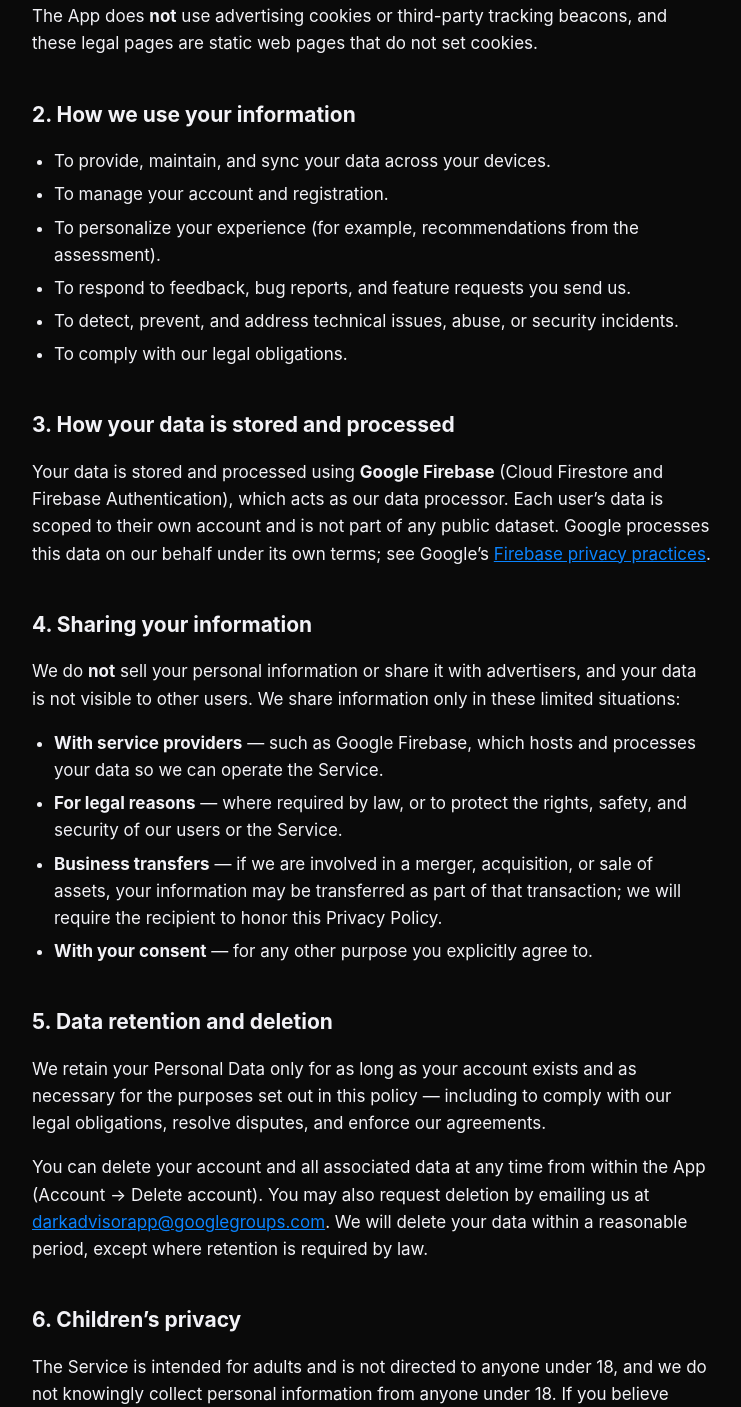
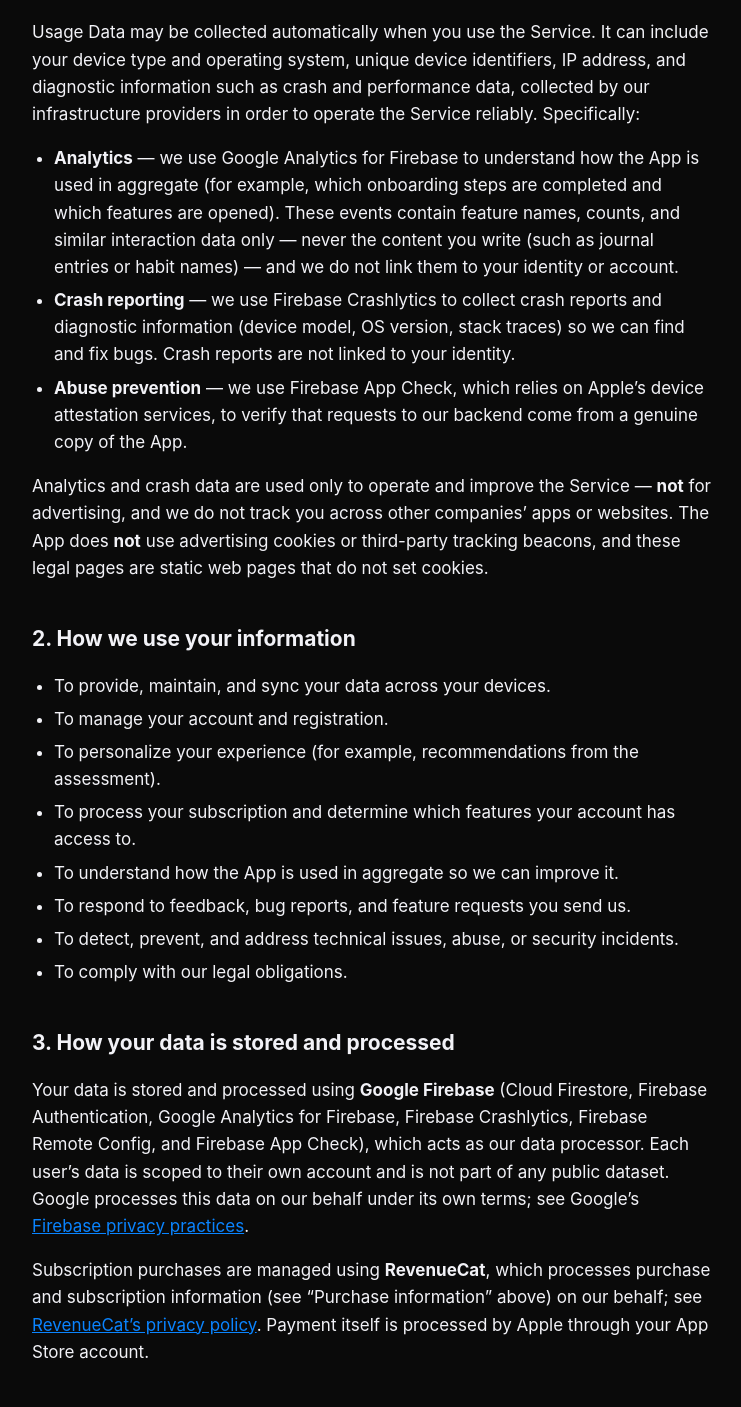
Before and after one commit to topdogtouchdown/darkadvisor-info, a plain HTML site: page privacy-policy.html in a window 1280 px wide. Shown: the part 1393-2800 px from the top of the page, without its empty margins (268-1009 px from the left). Drawn offline with Linux system fonts and the light colour scheme.

Commit message:
Legal Update

```diff
--- a/privacy-policy.html
+++ b/privacy-policy.html
@@ -45,7 +45,7 @@
   <main class="wrap">
     <a class="back" href="./index.html">← Dark Advisor</a>
     <h1>Privacy Policy</h1>
-    <p class="effective">Last updated: June 6, 2026</p>
+    <p class="effective">Last updated: July 8, 2026</p>
 
     <p>
       This Privacy Policy describes how <strong>Griffin Nelms</strong> (“we”, “us”, or “our”)
@@ -81,6 +81,12 @@
         <strong>Profile details you provide</strong> — information you enter during onboarding, such as a
         display name and age, and the preferences generated by the in-app assessment.
       </li>
+      <li>
+        <strong>Purchase information</strong> — if you buy a subscription, we and our payments processor
+        (RevenueCat) receive your purchase history and subscription status (product, price, renewal state)
+        together with a random app user ID. We never receive your credit-card or full payment details —
+        payment is handled entirely by Apple.
+      </li>
     </ul>
     <p>We do <strong>not</strong> collect your phone number, precise location, or contacts.</p>
 
@@ -96,10 +102,30 @@
       Usage Data may be collected automatically when you use the Service. It can include your device type
       and operating system, unique device identifiers, IP address, and diagnostic information such as
       crash and performance data, collected by our infrastructure providers in order to operate the
-      Service reliably.
+      Service reliably. Specifically:
     </p>
+    <ul>
+      <li>
+        <strong>Analytics</strong> — we use Google Analytics for Firebase to understand how the App is
+        used in aggregate (for example, which onboarding steps are completed and which features are
+        opened). These events contain feature names, counts, and similar interaction data only — never
+        the content you write (such as journal entries or habit names) — and we do not link them to your
+        identity or account.
+      </li>
+      <li>
+        <strong>Crash reporting</strong> — we use Firebase Crashlytics to collect crash reports and
+        diagnostic information (device model, OS version, stack traces) so we can find and fix bugs.
+        Crash reports are not linked to your identity.
+      </li>
+      <li>
+        <strong>Abuse prevention</strong> — we use Firebase App Check, which relies on Apple’s device
+        attestation services, to verify that requests to our backend come from a genuine copy of the App.
+      </li>
+    </ul>
     <p>
-      The App does <strong>not</strong> use advertising cookies or third-party tracking beacons, and these
+      Analytics and crash data are used only to operate and improve the Service — <strong>not</strong> for
+      advertising, and we do not track you across other companies’ apps or websites. The App does
+      <strong>not</strong> use advertising cookies or third-party tracking beacons, and these
       legal pages are static web pages that do not set cookies.
     </p>
 
@@ -108,6 +134,8 @@
       <li>To provide, maintain, and sync your data across your devices.</li>
       <li>To manage your account and registration.</li>
       <li>To personalize your experience (for example, recommendations from the assessment).</li>
+      <li>To process your subscription and determine which features your account has access to.</li>
+      <li>To understand how the App is used in aggregate so we can improve it.</li>
       <li>To respond to feedback, bug reports, and feature requests you send us.</li>
       <li>To detect, prevent, and address technical issues, abuse, or security incidents.</li>
       <li>To comply with our legal obligations.</li>
@@ -115,11 +143,18 @@
 
     <h2>3. How your data is stored and processed</h2>
     <p>
-      Your data is stored and processed using <strong>Google Firebase</strong> (Cloud Firestore and
-      Firebase Authentication), which acts as our data processor. Each user’s data is scoped to their own
+      Your data is stored and processed using <strong>Google Firebase</strong> (Cloud Firestore, Firebase
+      Authentication, Google Analytics for Firebase, Firebase Crashlytics, Firebase Remote Config, and
+      Firebase App Check), which acts as our data processor. Each user’s data is scoped to their own
       account and is not part of any public dataset. Google processes this data on our behalf under its
       own terms; see Google’s
       <a href="https://firebase.google.com/support/privacy" target="_blank" rel="noopener">Firebase privacy practices</a>.
+    </p>
+    <p>
+      Subscription purchases are managed using <strong>RevenueCat</strong>, which processes purchase and
+      subscription information (see “Purchase information” above) on our behalf; see
+      <a href="https://www.revenuecat.com/privacy" target="_blank" rel="noopener">RevenueCat’s privacy policy</a>.
+      Payment itself is processed by Apple through your App Store account.
     </p>
 
     <h2>4. Sharing your information</h2>
@@ -127,7 +162,7 @@
     <ul>
       <li>
         <strong>With service providers</strong> — such as Google Firebase, which hosts and processes your
-        data so we can operate the Service.
+        data so we can operate the Service, and RevenueCat, which manages subscription purchases.
       </li>
       <li>
         <strong>For legal reasons</strong> — where required by law, or to protect the rights, safety, and
```
Also changed, not shown: terms-of-service.html (+5 -4 lines).
